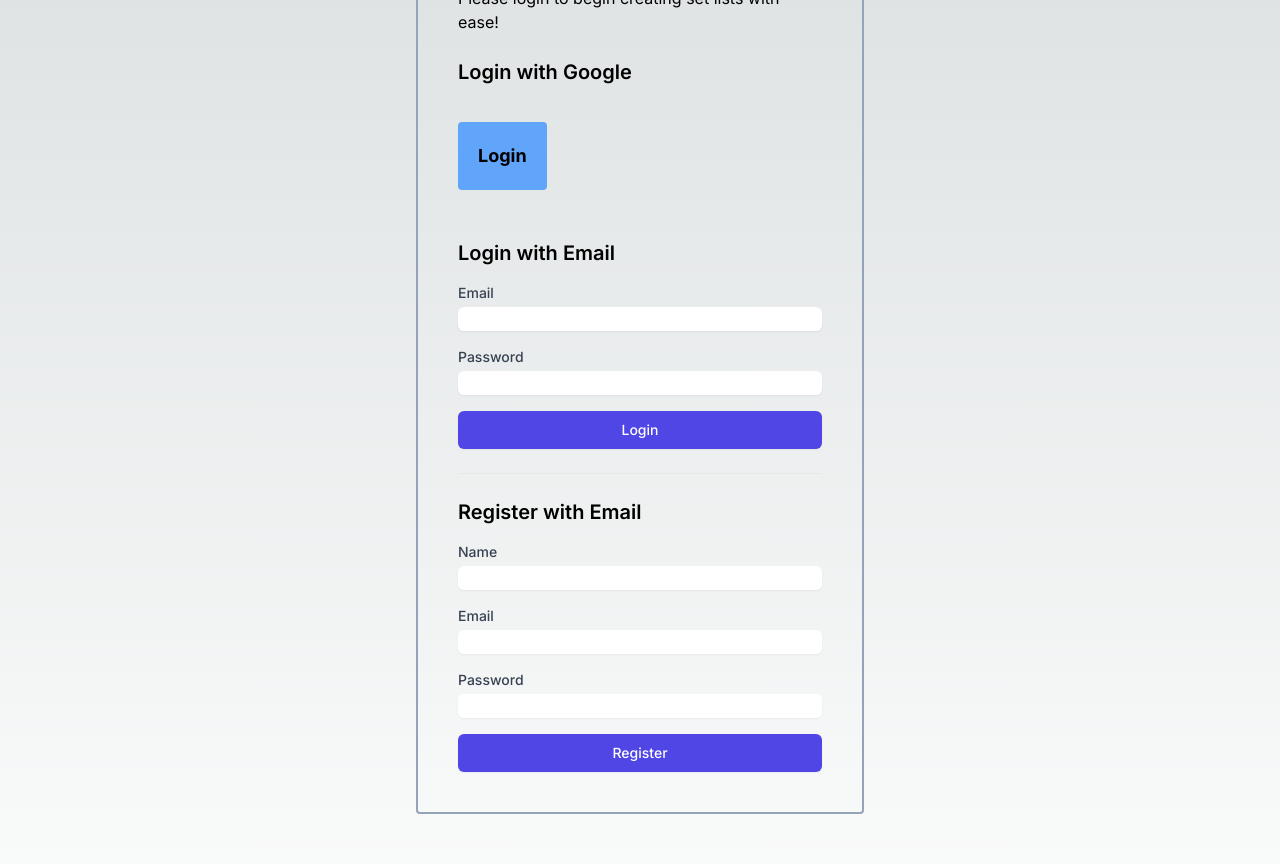
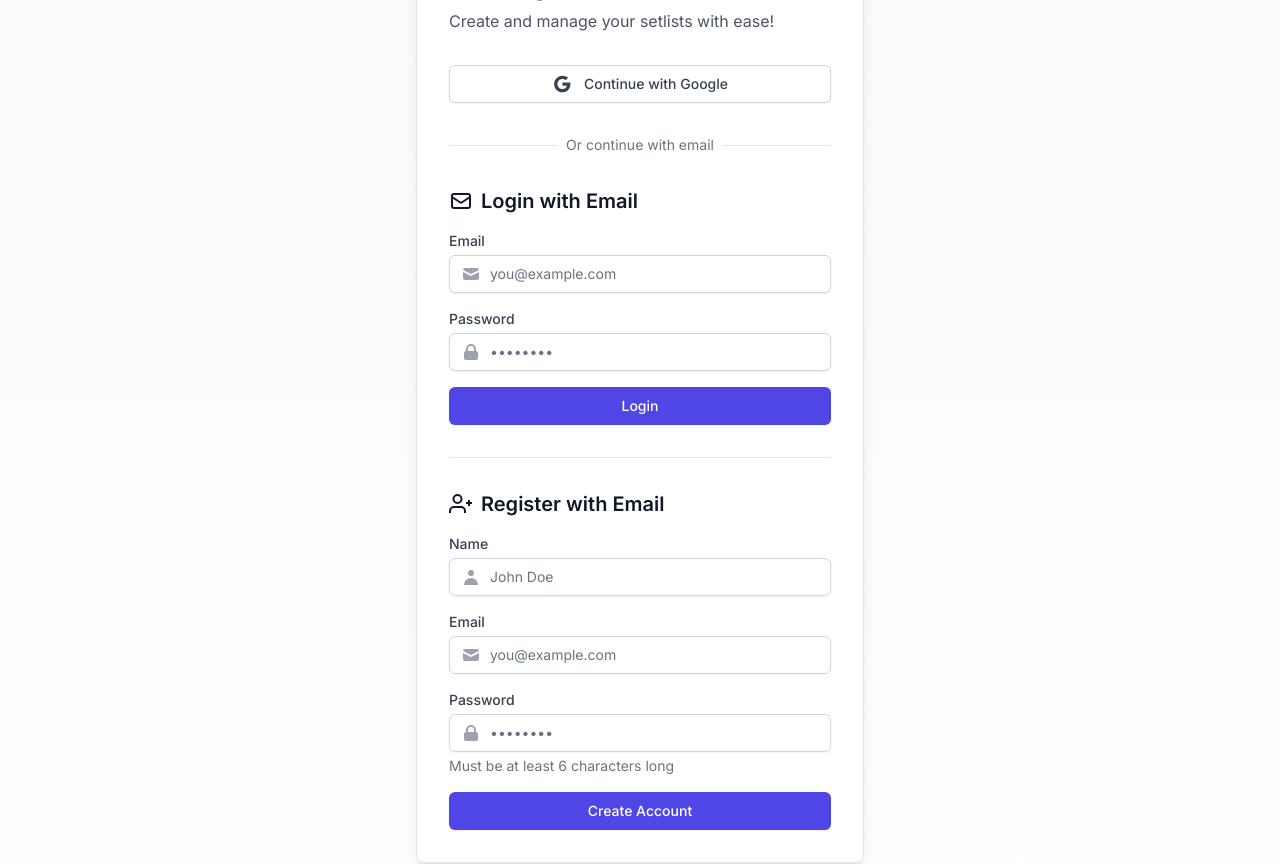
Before and after one commit to Aaron-Hoffman/setlist-manager, a Next.js app: page /login in a window 1280 px wide. Shown: the part 320-1184 px from the top of the page. Built offline with nearby package versions, Linux system fonts and the light colour scheme; no server answers.

Commit message:
Improvements to login UI

```diff
--- a/app/login/page.tsx
+++ b/app/login/page.tsx
@@ -8,23 +8,46 @@ import Link from "next/link";
 const LoginPage = async () => {
     const session = await getServerSession(authOptions);
     return (
-        <main className="min-h-screen p-20">
+        <main className="min-h-screen p-4 md:p-20 bg-gradient-to-b from-gray-50 to-white">
             {!session && (
                 <div className="max-w-md mx-auto">
-                    <div className="border-slate-400 border-2 rounded p-10 mb-10">
-                        <p className="pb-6">Welcome to Set List Manager.</p>
-                        <p className="mb-6">Please login to begin creating set lists with ease!</p>
-                        <div className="space-y-6">
+                    <div className="bg-white border border-gray-200 rounded-lg shadow-lg p-8 mb-10">
+                        <h1 className="text-3xl font-bold text-gray-900 mb-2">Welcome to Set List Manager</h1>
+                        <p className="text-gray-600 mb-8">Create and manage your setlists with ease!</p>
+
+                        <div className="space-y-8">
                             <div>
-                                <h2 className="text-xl font-semibold mb-4">Login with Google</h2>
                                 <LoginButton />
                             </div>
-                            <div className="border-t pt-6">
-                                <h2 className="text-xl font-semibold mb-4">Login with Email</h2>
+
+                            <div className="relative">
+                                <div className="absolute inset-0 flex items-center">
+                                    <div className="w-full border-t border-gray-200"></div>
+                                </div>
+                                <div className="relative flex justify-center text-sm">
+                                    <span className="px-2 bg-white text-gray-500">Or continue with email</span>
+                                </div>
+                            </div>
+
+                            <div>
+                                <h2 className="text-xl font-semibold text-gray-900 mb-4 flex items-center">
+                                    <svg className="w-6 h-6 mr-2" viewBox="0 0 24 24" fill="none" stroke="currentColor" strokeWidth="2">
+                                        <path d="M3 8l7.89 5.26a2 2 0 002.22 0L21 8M5 19h14a2 2 0 002-2V7a2 2 0 00-2-2H5a2 2 0 00-2 2v10a2 2 0 002 2z"/>
+                                    </svg>
+                                    Login with Email
+                                </h2>
                                 <LoginForm />
                             </div>
-                            <div className="border-t pt-6">
-                                <h2 className="text-xl font-semibold mb-4">Register with Email</h2>
+
+                            <div className="border-t border-gray-200 pt-8">
+                                <h2 className="text-xl font-semibold text-gray-900 mb-4 flex items-center">
+                                    <svg className="w-6 h-6 mr-2" viewBox="0 0 24 24" fill="none" stroke="currentColor" strokeWidth="2">
+                                        <path d="M16 21v-2a4 4 0 00-4-4H5a4 4 0 00-4 4v2"/>
+                                        <circle cx="8.5" cy="7" r="4"/>
+                                        <path d="M20 8v6M23 11h-6"/>
+                                    </svg>
+                                    Register with Email
+                                </h2>
                                 <RegisterForm />
                             </div>
                         </div>
@@ -32,8 +55,18 @@ const LoginPage = async () => {
                 </div>
             )}
             {session && (
-                <div>
-                    <p>You are logged in, please <Link href="/bands" className="underline">add a band to continue.</Link></p>
+                <div className="max-w-md mx-auto bg-white border border-gray-200 rounded-lg shadow-lg p-8">
+                    <h2 className="text-2xl font-bold text-gray-900 mb-4">Welcome Back!</h2>
+                    <p className="text-gray-600 mb-6">You're all set to manage your setlists.</p>
+                    <Link
+                        href="/bands"
+                        className="inline-flex items-center px-4 py-2 border border-transparent text-sm font-medium rounded-md shadow-sm text-white bg-indigo-600 hover:bg-indigo-700 focus:outline-none focus:ring-2 focus:ring-offset-2 focus:ring-indigo-500"
+                    >
+                        Go to Bands
+                        <svg className="ml-2 -mr-1 w-4 h-4" fill="none" stroke="currentColor" viewBox="0 0 24 24">
+                            <path strokeLinecap="round" strokeLinejoin="round" strokeWidth="2" d="M9 5l7 7-7 7"/>
+                        </svg>
+                    </Link>
                 </div>
             )}
         </main>
--- a/components/LoginButton.tsx
+++ b/components/LoginButton.tsx
@@ -3,7 +3,15 @@ import { signIn } from "next-auth/react"
 
 const LoginButton = () => {
   return (
-    <button className="p-5 mt-5 bg-blue-400 rounded font-bold text-lg" onClick={async () => await signIn('google')}>Login</button>
+    <button
+      onClick={async () => await signIn('google')}
+      className="w-full flex items-center justify-center gap-3 px-4 py-2 border border-gray-300 rounded-md shadow-sm text-sm font-medium text-gray-700 bg-white hover:bg-gray-50 focus:outline-none focus:ring-2 focus:ring-offset-2 focus:ring-indigo-500 transition-colors duration-200"
+    >
+      <svg className="w-5 h-5" viewBox="0 0 24 24" fill="currentColor">
+        <path d="M12.545,10.239v3.821h5.445c-0.712,2.315-2.647,3.972-5.445,3.972c-3.332,0-6.033-2.701-6.033-6.032s2.701-6.032,6.033-6.032c1.498,0,2.866,0.549,3.921,1.453l2.814-2.814C17.503,2.988,15.139,2,12.545,2C7.021,2,2.543,6.477,2.543,12s4.478,10,10.002,10c8.396,0,10.249-7.85,9.426-11.748L12.545,10.239z"/>
+      </svg>
+      Continue with Google
+    </button>
   );
 }
 
--- a/components/LoginForm.tsx
+++ b/components/LoginForm.tsx
@@ -41,41 +41,79 @@ export default function LoginForm() {
   return (
     <form onSubmit={handleSubmit} className="space-y-4">
       {error && (
-        <div className="bg-red-100 border border-red-400 text-red-700 px-4 py-3 rounded">
-          {error}
+        <div className="bg-red-50 border-l-4 border-red-400 p-4 rounded">
+          <div className="flex">
+            <div className="flex-shrink-0">
+              <svg className="h-5 w-5 text-red-400" viewBox="0 0 20 20" fill="currentColor">
+                <path fillRule="evenodd" d="M10 18a8 8 0 100-16 8 8 0 000 16zM8.707 7.293a1 1 0 00-1.414 1.414L8.586 10l-1.293 1.293a1 1 0 101.414 1.414L10 11.414l1.293 1.293a1 1 0 001.414-1.414L11.414 10l1.293-1.293a1 1 0 00-1.414-1.414L10 8.586 8.707 7.293z" clipRule="evenodd" />
+              </svg>
+            </div>
+            <div className="ml-3">
+              <p className="text-sm text-red-700">{error}</p>
+            </div>
+          </div>
         </div>
       )}
       <div>
         <label htmlFor="email" className="block text-sm font-medium text-gray-700">
           Email
         </label>
+        <div className="mt-1 relative rounded-md shadow-sm">
+          <div className="absolute inset-y-0 left-0 pl-3 flex items-center pointer-events-none">
+            <svg className="h-5 w-5 text-gray-400" viewBox="0 0 20 20" fill="currentColor">
+              <path d="M2.003 5.884L10 9.882l7.997-3.998A2 2 0 0016 4H4a2 2 0 00-1.997 1.884z" />
+              <path d="M18 8.118l-8 4-8-4V14a2 2 0 002 2h12a2 2 0 002-2V8.118z" />
+            </svg>
+          </div>
           <input
             type="email"
             name="email"
             id="email"
             required
-          className="mt-1 block w-full rounded-md border-gray-300 shadow-sm focus:border-indigo-500 focus:ring-indigo-500"
+            className="block w-full pl-10 pr-3 py-2 border border-gray-300 rounded-md leading-5 bg-white placeholder-gray-500 focus:outline-none focus:ring-indigo-500 focus:border-indigo-500 sm:text-sm"
+            placeholder="you@example.com"
           />
+        </div>
       </div>
       <div>
         <label htmlFor="password" className="block text-sm font-medium text-gray-700">
           Password
         </label>
+        <div className="mt-1 relative rounded-md shadow-sm">
+          <div className="absolute inset-y-0 left-0 pl-3 flex items-center pointer-events-none">
+            <svg className="h-5 w-5 text-gray-400" viewBox="0 0 20 20" fill="currentColor">
+              <path fillRule="evenodd" d="M5 9V7a5 5 0 0110 0v2a2 2 0 012 2v5a2 2 0 01-2 2H5a2 2 0 01-2-2v-5a2 2 0 012-2zm8-2v2H7V7a3 3 0 016 0z" clipRule="evenodd" />
+            </svg>
+          </div>
           <input
             type="password"
             name="password"
             id="password"
             required
-          className="mt-1 block w-full rounded-md border-gray-300 shadow-sm focus:border-indigo-500 focus:ring-indigo-500"
+            className="block w-full pl-10 pr-3 py-2 border border-gray-300 rounded-md leading-5 bg-white placeholder-gray-500 focus:outline-none focus:ring-indigo-500 focus:border-indigo-500 sm:text-sm"
+            placeholder="••••••••"
           />
         </div>
+      </div>
+      <div>
         <button
           type="submit"
           disabled={loading}
-        className="w-full flex justify-center py-2 px-4 border border-transparent rounded-md shadow-sm text-sm font-medium text-white bg-indigo-600 hover:bg-indigo-700 focus:outline-none focus:ring-2 focus:ring-offset-2 focus:ring-indigo-500 disabled:opacity-50"
+          className="w-full flex justify-center items-center py-2 px-4 border border-transparent rounded-md shadow-sm text-sm font-medium text-white bg-indigo-600 hover:bg-indigo-700 focus:outline-none focus:ring-2 focus:ring-offset-2 focus:ring-indigo-500 disabled:opacity-50 disabled:cursor-not-allowed transition-colors duration-200"
         >
-        {loading ? 'Logging in...' : 'Login'}
+          {loading ? (
+            <>
+              <svg className="animate-spin -ml-1 mr-3 h-5 w-5 text-white" xmlns="http://www.w3.org/2000/svg" fill="none" viewBox="0 0 24 24">
+                <circle className="opacity-25" cx="12" cy="12" r="10" stroke="currentColor" strokeWidth="4"></circle>
+                <path className="opacity-75" fill="currentColor" d="M4 12a8 8 0 018-8V0C5.373 0 0 5.373 0 12h4zm2 5.291A7.962 7.962 0 014 12H0c0 3.042 1.135 5.824 3 7.938l3-2.647z"></path>
+              </svg>
+              Logging in...
+            </>
+          ) : (
+            'Login'
+          )}
         </button>
+      </div>
     </form>
   );
 }
--- a/components/RegisterForm.tsx
+++ b/components/RegisterForm.tsx
@@ -60,54 +60,101 @@ export default function RegisterForm() {
   return (
     <form onSubmit={handleSubmit} className="space-y-4">
       {error && (
-        <div className="bg-red-100 border border-red-400 text-red-700 px-4 py-3 rounded">
-          {error}
+        <div className="bg-red-50 border-l-4 border-red-400 p-4 rounded">
+          <div className="flex">
+            <div className="flex-shrink-0">
+              <svg className="h-5 w-5 text-red-400" viewBox="0 0 20 20" fill="currentColor">
+                <path fillRule="evenodd" d="M10 18a8 8 0 100-16 8 8 0 000 16zM8.707 7.293a1 1 0 00-1.414 1.414L8.586 10l-1.293 1.293a1 1 0 101.414 1.414L10 11.414l1.293 1.293a1 1 0 001.414-1.414L11.414 10l1.293-1.293a1 1 0 00-1.414-1.414L10 8.586 8.707 7.293z" clipRule="evenodd" />
+              </svg>
+            </div>
+            <div className="ml-3">
+              <p className="text-sm text-red-700">{error}</p>
+            </div>
+          </div>
         </div>
       )}
       <div>
         <label htmlFor="name" className="block text-sm font-medium text-gray-700">
           Name
         </label>
+        <div className="mt-1 relative rounded-md shadow-sm">
+          <div className="absolute inset-y-0 left-0 pl-3 flex items-center pointer-events-none">
+            <svg className="h-5 w-5 text-gray-400" viewBox="0 0 20 20" fill="currentColor">
+              <path fillRule="evenodd" d="M10 9a3 3 0 100-6 3 3 0 000 6zm-7 9a7 7 0 1114 0H3z" clipRule="evenodd" />
+            </svg>
+          </div>
           <input
             type="text"
             name="name"
             id="name"
             required
-          className="mt-1 block w-full rounded-md border-gray-300 shadow-sm focus:border-indigo-500 focus:ring-indigo-500"
+            className="block w-full pl-10 pr-3 py-2 border border-gray-300 rounded-md leading-5 bg-white placeholder-gray-500 focus:outline-none focus:ring-indigo-500 focus:border-indigo-500 sm:text-sm"
+            placeholder="John Doe"
           />
+        </div>
       </div>
       <div>
         <label htmlFor="email" className="block text-sm font-medium text-gray-700">
           Email
         </label>
+        <div className="mt-1 relative rounded-md shadow-sm">
+          <div className="absolute inset-y-0 left-0 pl-3 flex items-center pointer-events-none">
+            <svg className="h-5 w-5 text-gray-400" viewBox="0 0 20 20" fill="currentColor">
+              <path d="M2.003 5.884L10 9.882l7.997-3.998A2 2 0 0016 4H4a2 2 0 00-1.997 1.884z" />
+              <path d="M18 8.118l-8 4-8-4V14a2 2 0 002 2h12a2 2 0 002-2V8.118z" />
+            </svg>
+          </div>
           <input
             type="email"
             name="email"
             id="email"
             required
-          className="mt-1 block w-full rounded-md border-gray-300 shadow-sm focus:border-indigo-500 focus:ring-indigo-500"
+            className="block w-full pl-10 pr-3 py-2 border border-gray-300 rounded-md leading-5 bg-white placeholder-gray-500 focus:outline-none focus:ring-indigo-500 focus:border-indigo-500 sm:text-sm"
+            placeholder="you@example.com"
           />
+        </div>
       </div>
       <div>
         <label htmlFor="password" className="block text-sm font-medium text-gray-700">
           Password
         </label>
+        <div className="mt-1 relative rounded-md shadow-sm">
+          <div className="absolute inset-y-0 left-0 pl-3 flex items-center pointer-events-none">
+            <svg className="h-5 w-5 text-gray-400" viewBox="0 0 20 20" fill="currentColor">
+              <path fillRule="evenodd" d="M5 9V7a5 5 0 0110 0v2a2 2 0 012 2v5a2 2 0 01-2 2H5a2 2 0 01-2-2v-5a2 2 0 012-2zm8-2v2H7V7a3 3 0 016 0z" clipRule="evenodd" />
+            </svg>
+          </div>
           <input
             type="password"
             name="password"
             id="password"
             required
             minLength={6}
-          className="mt-1 block w-full rounded-md border-gray-300 shadow-sm focus:border-indigo-500 focus:ring-indigo-500"
+            className="block w-full pl-10 pr-3 py-2 border border-gray-300 rounded-md leading-5 bg-white placeholder-gray-500 focus:outline-none focus:ring-indigo-500 focus:border-indigo-500 sm:text-sm"
+            placeholder="••••••••"
           />
         </div>
+        <p className="mt-1 text-sm text-gray-500">Must be at least 6 characters long</p>
+      </div>
+      <div>
         <button
           type="submit"
           disabled={loading}
-        className="w-full flex justify-center py-2 px-4 border border-transparent rounded-md shadow-sm text-sm font-medium text-white bg-indigo-600 hover:bg-indigo-700 focus:outline-none focus:ring-2 focus:ring-offset-2 focus:ring-indigo-500 disabled:opacity-50"
+          className="w-full flex justify-center items-center py-2 px-4 border border-transparent rounded-md shadow-sm text-sm font-medium text-white bg-indigo-600 hover:bg-indigo-700 focus:outline-none focus:ring-2 focus:ring-offset-2 focus:ring-indigo-500 disabled:opacity-50 disabled:cursor-not-allowed transition-colors duration-200"
         >
-        {loading ? 'Registering...' : 'Register'}
+          {loading ? (
+            <>
+              <svg className="animate-spin -ml-1 mr-3 h-5 w-5 text-white" xmlns="http://www.w3.org/2000/svg" fill="none" viewBox="0 0 24 24">
+                <circle className="opacity-25" cx="12" cy="12" r="10" stroke="currentColor" strokeWidth="4"></circle>
+                <path className="opacity-75" fill="currentColor" d="M4 12a8 8 0 018-8V0C5.373 0 0 5.373 0 12h4zm2 5.291A7.962 7.962 0 014 12H0c0 3.042 1.135 5.824 3 7.938l3-2.647z"></path>
+              </svg>
+              Creating account...
+            </>
+          ) : (
+            'Create Account'
+          )}
         </button>
+      </div>
     </form>
   );
 }
```
Lines whose indentation alone changed are shown as unchanged.
